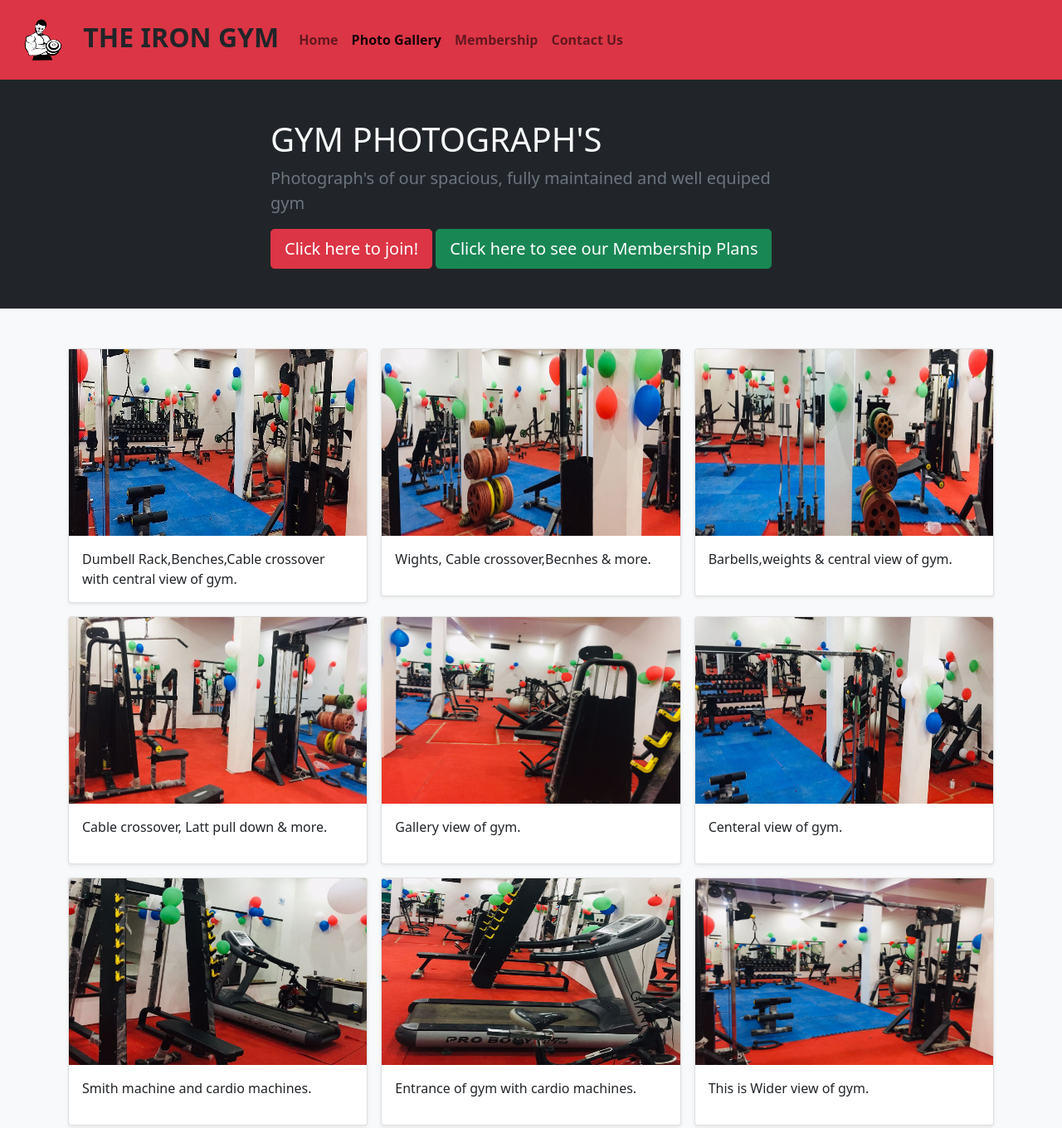
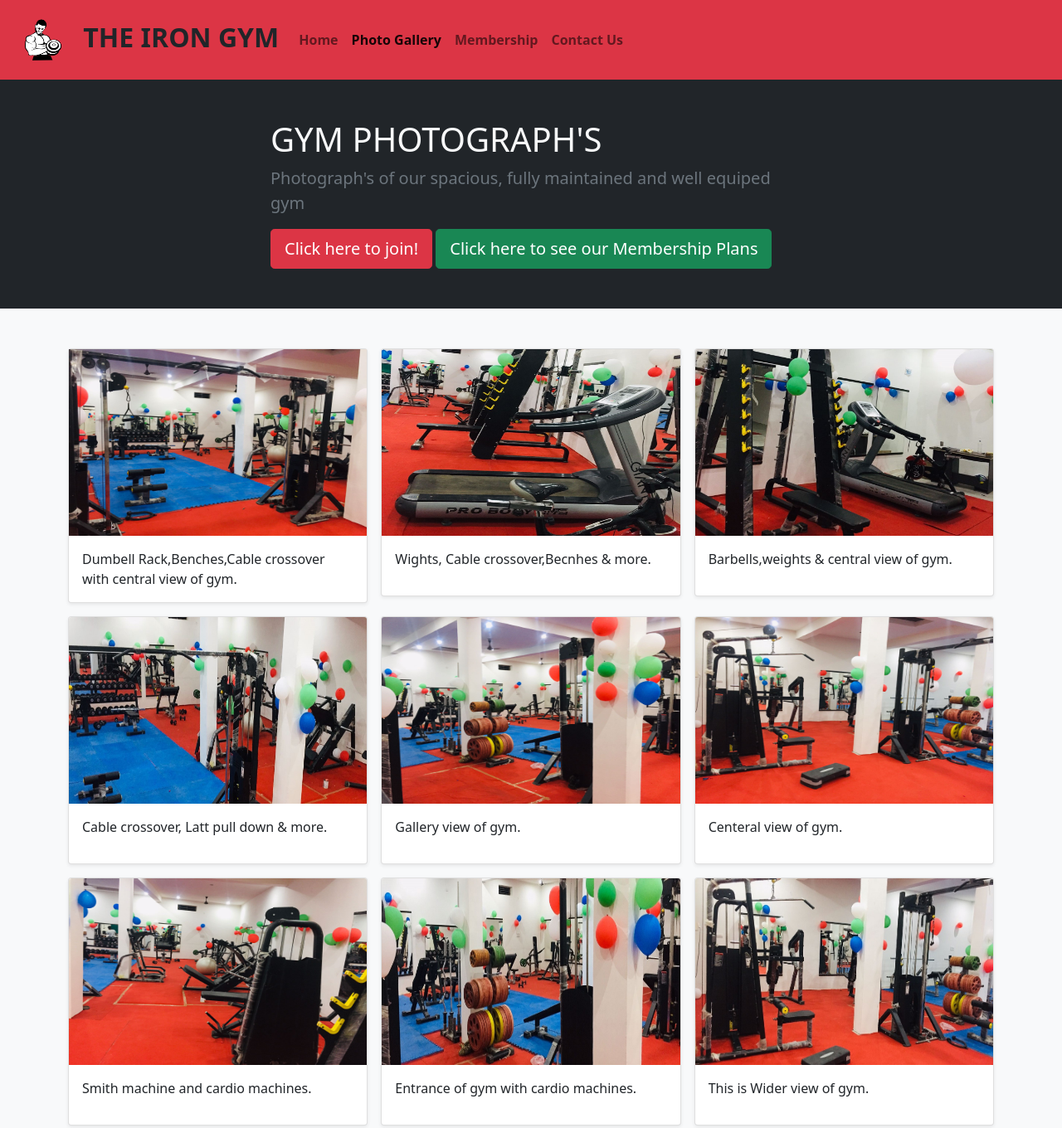
Before and after one commit to AIbuilder24/The-iron-gym, a plain HTML site: page photogallery.html in a window 1280 px wide. Shown: the top 1360 px of the page at 83% size. Drawn offline with nearby package versions, Linux system fonts and the light colour scheme.

Commit message:
file pix changed

```diff
--- a/photogallery.html
+++ b/photogallery.html
@@ -23,7 +23,7 @@
           <div class="collapse navbar-collapse text-dark" id="navbarSupportedContent">
             <ul class="navbar-nav me-auto mb-2 mb-lg-0">
               <li class="nav-item r">
-                <a class="nav-link fw-bold" aria-current="page" href="/inedx.html">Home</a>
+                <a class="nav-link fw-bold" aria-current="page" href="/index.html">Home</a>
               </li>
               <li class="nav-item ">
                 <a class="nav-link active fw-bold" href="/photogallery.html">Photo Gallery</a>
@@ -55,7 +55,7 @@
           <div class="row row-cols-1 row-cols-sm-2 row-cols-md-3 g-3">
             <div class="col">
               <div class="card shadow-sm">
-                <img src="images/c2.jpeg" width="100%" height="225" xmlns="http://www.w3.org/2000/svg" role="img" aria-label="Placeholder: Thumbnail" preserveAspectRatio="xMidYMid slice" focusable="false"><title>Placeholder</title><rect width="100%" height="100%" fill="#55595c"></rect>
+                <img src="images/pg1.jpeg" width="100%" height="225" xmlns="http://www.w3.org/2000/svg" role="img" aria-label="Placeholder: Thumbnail" preserveAspectRatio="xMidYMid slice" focusable="false"><title>Placeholder</title><rect width="100%" height="100%" fill="#55595c"></rect>
 
                 <div class="card-body">
                   <p class="card-text">Dumbell Rack,Benches,Cable crossover with central view of gym.</p>
@@ -65,7 +65,7 @@
             </div>
             <div class="col">
               <div class="card shadow-sm">
-                <img src="/images/c3.jpeg" class="bd-placeholder-img card-img-top" width="100%" height="225" xmlns="http://www.w3.org/2000/svg" role="img" aria-label="Placeholder: Thumbnail" preserveAspectRatio="xMidYMid slice" focusable="false"><title>Placeholder</title><rect width="100%" height="100%" fill="#55595c"></rect>
+                <img src="images/pg2.jpeg" class="bd-placeholder-img card-img-top" width="100%" height="225" xmlns="http://www.w3.org/2000/svg" role="img" aria-label="Placeholder: Thumbnail" preserveAspectRatio="xMidYMid slice" focusable="false"><title>Placeholder</title><rect width="100%" height="100%" fill="#55595c"></rect>
 
                 <div class="card-body">
                   <p class="card-text">Wights, Cable crossover,Becnhes & more.</p>
@@ -77,7 +77,7 @@
             </div>
             <div class="col">
               <div class="card shadow-sm">
-                <img src="/images/c1.jpeg" class="bd-placeholder-img card-img-top" width="100%" height="225" xmlns="http://www.w3.org/2000/svg" role="img" aria-label="Placeholder: Thumbnail" preserveAspectRatio="xMidYMid slice" focusable="false"><title>Placeholder</title><rect width="100%" height="100%" fill="#55595c"></rect>
+                <img src="images/pg3.jpeg" class="bd-placeholder-img card-img-top" width="100%" height="225" xmlns="http://www.w3.org/2000/svg" role="img" aria-label="Placeholder: Thumbnail" preserveAspectRatio="xMidYMid slice" focusable="false"><title>Placeholder</title><rect width="100%" height="100%" fill="#55595c"></rect>
 
                 <div class="card-body">
 
@@ -92,7 +92,7 @@
 
             <div class="col">
               <div class="card shadow-sm">
-                <img src="/images/c4.jpeg" class="bd-placeholder-img card-img-top" width="100%" height="225" xmlns="http://www.w3.org/2000/svg" role="img" aria-label="Placeholder: Thumbnail" preserveAspectRatio="xMidYMid slice" focusable="false"><title>Placeholder</title><rect width="100%" height="100%" fill="#55595c"></rect>
+                <img src="images/pg4.jpeg" class="bd-placeholder-img card-img-top" width="100%" height="225" xmlns="http://www.w3.org/2000/svg" role="img" aria-label="Placeholder: Thumbnail" preserveAspectRatio="xMidYMid slice" focusable="false"><title>Placeholder</title><rect width="100%" height="100%" fill="#55595c"></rect>
 
                 <div class="card-body">
                   <p class="card-text">Cable crossover, Latt pull down & more.</p>
@@ -105,7 +105,7 @@
             </div>
             <div class="col">
               <div class="card shadow-sm">
-                <img src="images/WhatsApp Image 2021-11-30 at 1.01.18 PM.jpeg" class="bd-placeholder-img card-img-top" width="100%" height="225" xmlns="http://www.w3.org/2000/svg" role="img" aria-label="Placeholder: Thumbnail" preserveAspectRatio="xMidYMid slice" focusable="false"><title>Placeholder</title><rect width="100%" height="100%" fill="#55595c"></rect>
+                <img src="images/pg5.jpeg" class="bd-placeholder-img card-img-top" width="100%" height="225" xmlns="http://www.w3.org/2000/svg" role="img" aria-label="Placeholder: Thumbnail" preserveAspectRatio="xMidYMid slice" focusable="false"><title>Placeholder</title><rect width="100%" height="100%" fill="#55595c"></rect>
 
                 <div class="card-body">
                   <p class="card-text">Gallery view of gym.</p>
@@ -118,7 +118,7 @@
             </div>
             <div class="col">
               <div class="card shadow-sm">
-                <img src="images/WhatsApp Image 2021-11-30 at 1.01.22 PM (1).jpeg" class="bd-placeholder-img card-img-top" width="100%" height="225" xmlns="http://www.w3.org/2000/svg" role="img" aria-label="Placeholder: Thumbnail" preserveAspectRatio="xMidYMid slice" focusable="false"><title>Placeholder</title><rect width="100%" height="100%" fill="#55595c"></rect>
+                <img src="images/pg6.jpeg" class="bd-placeholder-img card-img-top" width="100%" height="225" xmlns="http://www.w3.org/2000/svg" role="img" aria-label="Placeholder: Thumbnail" preserveAspectRatio="xMidYMid slice" focusable="false"><title>Placeholder</title><rect width="100%" height="100%" fill="#55595c"></rect>
 
                 <div class="card-body">
                   <p class="card-text">Centeral view of gym.</p>
@@ -131,7 +131,7 @@
 
             <div class="col">
               <div class="card shadow-sm">
-                <img src="images/WhatsApp Image 2021-11-30 at 1.01.22 PM.jpeg" class="bd-placeholder-img card-img-top" width="100%" height="225" xmlns="http://www.w3.org/2000/svg" role="img" aria-label="Placeholder: Thumbnail" preserveAspectRatio="xMidYMid slice" focusable="false"><title>Placeholder</title><rect width="100%" height="100%" fill="#55595c"></rect>
+                <img src="images/pg7.jpeg" class="bd-placeholder-img card-img-top" width="100%" height="225" xmlns="http://www.w3.org/2000/svg" role="img" aria-label="Placeholder: Thumbnail" preserveAspectRatio="xMidYMid slice" focusable="false"><title>Placeholder</title><rect width="100%" height="100%" fill="#55595c"></rect>
 
                 <div class="card-body">
                   <p class="card-text">Smith machine and cardio machines.</p>
@@ -143,7 +143,7 @@
             </div>
             <div class="col">
               <div class="card shadow-sm">
-                <img src="images/WhatsApp Image 2021-11-30 at 1.01.23 PM (1).jpeg" class="bd-placeholder-img card-img-top" width="100%" height="225" xmlns="http://www.w3.org/2000/svg" role="img" aria-label="Placeholder: Thumbnail" preserveAspectRatio="xMidYMid slice" focusable="false"><title>Placeholder</title><rect width="100%" height="100%" fill="#55595c"></rect>
+                <img src="images/crausel3.jpeg" class="bd-placeholder-img card-img-top" width="100%" height="225" xmlns="http://www.w3.org/2000/svg" role="img" aria-label="Placeholder: Thumbnail" preserveAspectRatio="xMidYMid slice" focusable="false"><title>Placeholder</title><rect width="100%" height="100%" fill="#55595c"></rect>
 
                 <div class="card-body">
                   <p class="card-text">Entrance of gym with cardio machines.</p>
@@ -155,7 +155,7 @@
             </div>
             <div class="col">
               <div class="card shadow-sm">
-                <img src="images/WhatsApp Image 2021-11-30 at 1.01.23 PM.jpeg" class="bd-placeholder-img card-img-top" width="100%" height="225" xmlns="http://www.w3.org/2000/svg" role="img" aria-label="Placeholder: Thumbnail" preserveAspectRatio="xMidYMid slice" focusable="false"><title>Placeholder</title><rect width="100%" height="100%" fill="#55595c"></rect>
+                <img src="images/crausel4.jpeg" class="bd-placeholder-img card-img-top" width="100%" height="225" xmlns="http://www.w3.org/2000/svg" role="img" aria-label="Placeholder: Thumbnail" preserveAspectRatio="xMidYMid slice" focusable="false"><title>Placeholder</title><rect width="100%" height="100%" fill="#55595c"></rect>
 
                 <div class="card-body">
                   <p class="card-text">This is Wider view of gym.</p>
```
Also changed, not shown: contactus.html (+1 -1 lines), index.html (+6 -6 lines), membership.html (+1 -1 lines), images/crausel1.jpeg (renamed from images/c1.jpeg), images/crausel2.jpeg (renamed from images/c2.jpeg), images/crausel3.jpeg (renamed from images/c3.jpeg), images/crausel4.jpeg (renamed from images/c4.jpeg), images/main1.jpg (renamed from images/a1 (1).jpg), images/main2.jpg (renamed from images/a1 (2).jpg), images/main3.jpg (renamed from images/a1 (3).jpg), images/main4.jpg (renamed from images/map.jpg), images/pg1.jpeg (renamed from images/WhatsApp Image 2021-11-30 at 1.01.23 PM.jpeg), images/pg2.jpeg (renamed from images/WhatsApp Image 2021-11-30 at 1.01.23 PM (1).jpeg), images/pg3.jpeg (renamed from images/WhatsApp Image 2021-11-30 at 1.01.22 PM.jpeg), 4 more files.
